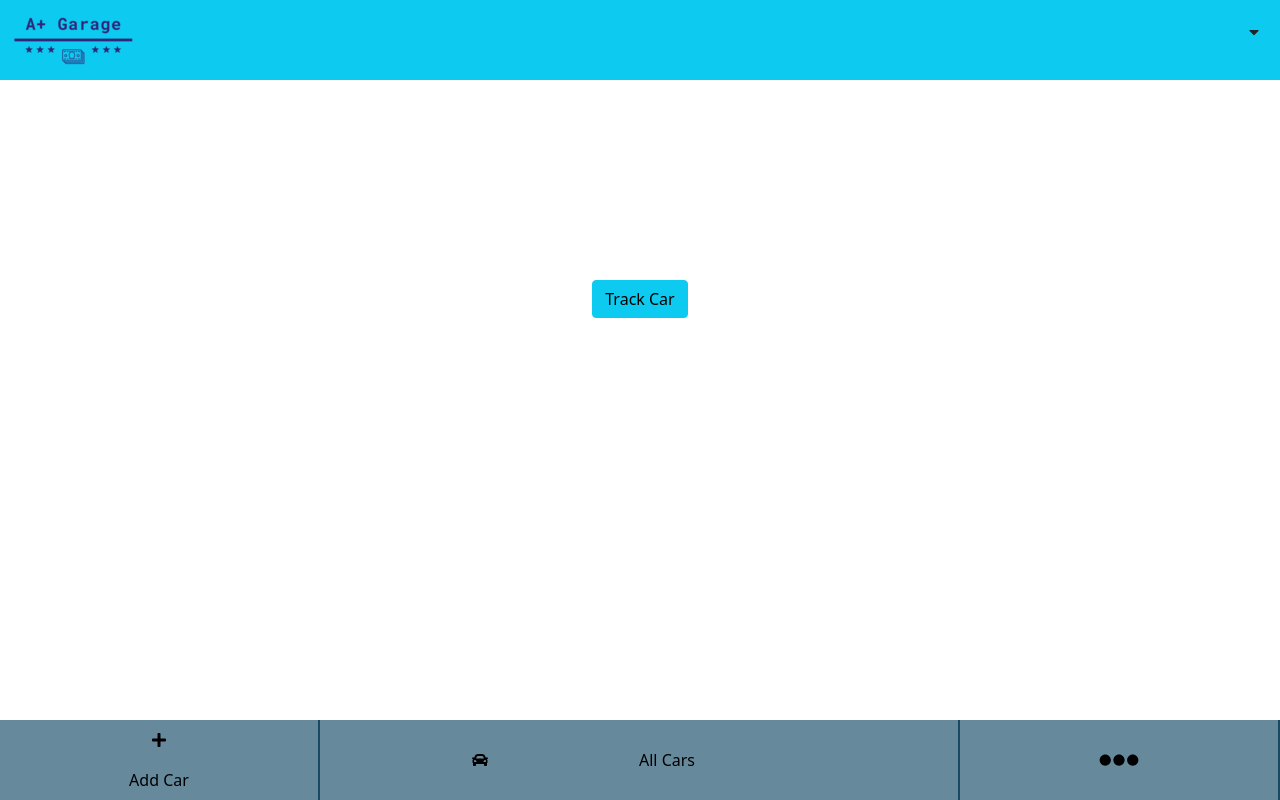
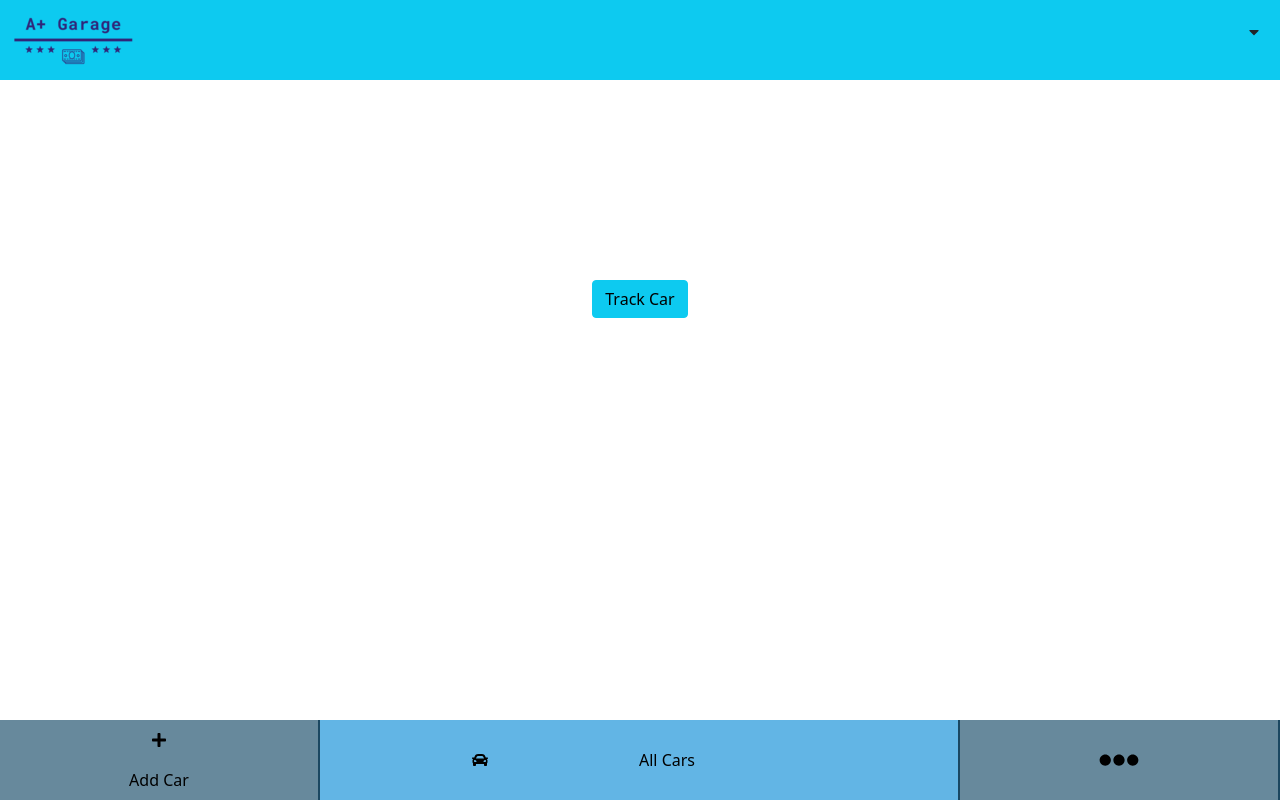
Before and after one commit to wandji20/a-plus-garage, a React (Create React App) app: page / in a window 1280 px wide. Built offline with nearby package versions, Linux system fonts and the light colour scheme.

Commit message:
Update fiiter link

```diff
--- a/src/components/container/Footer.js
+++ b/src/components/container/Footer.js
@@ -39,7 +39,7 @@ const Footer = () => {
       </div>
       <div className="w-50">
 
-        <NavLink to="/cars" style={linkStyle} activeClassName="current">
+        <NavLink to="/" style={linkStyle} activeClassName="current">
           <div className="d-flex justify-content-between align-items-center h-100">
             <div className="w-50 d-flex flex-column justify-content-around align-items-center">
               <FontAwesomeIcon icon={faCar} />
```
